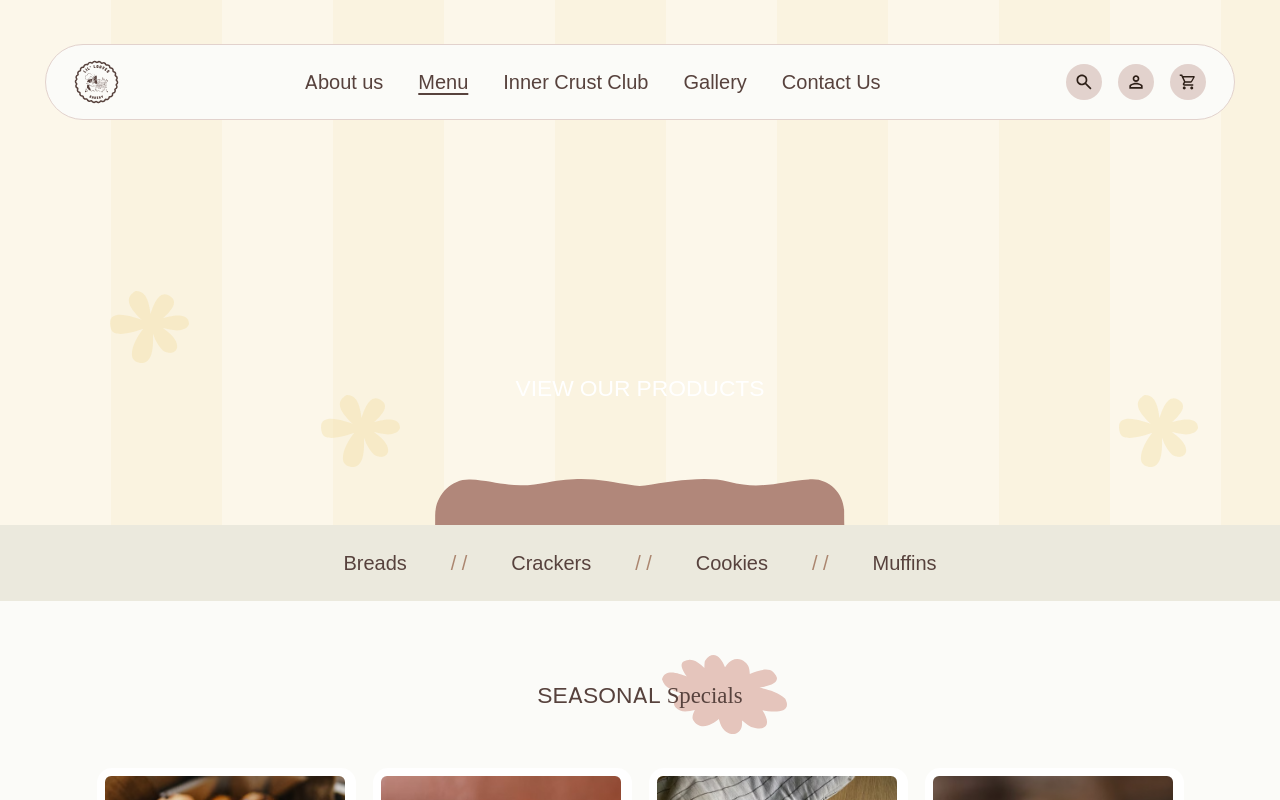
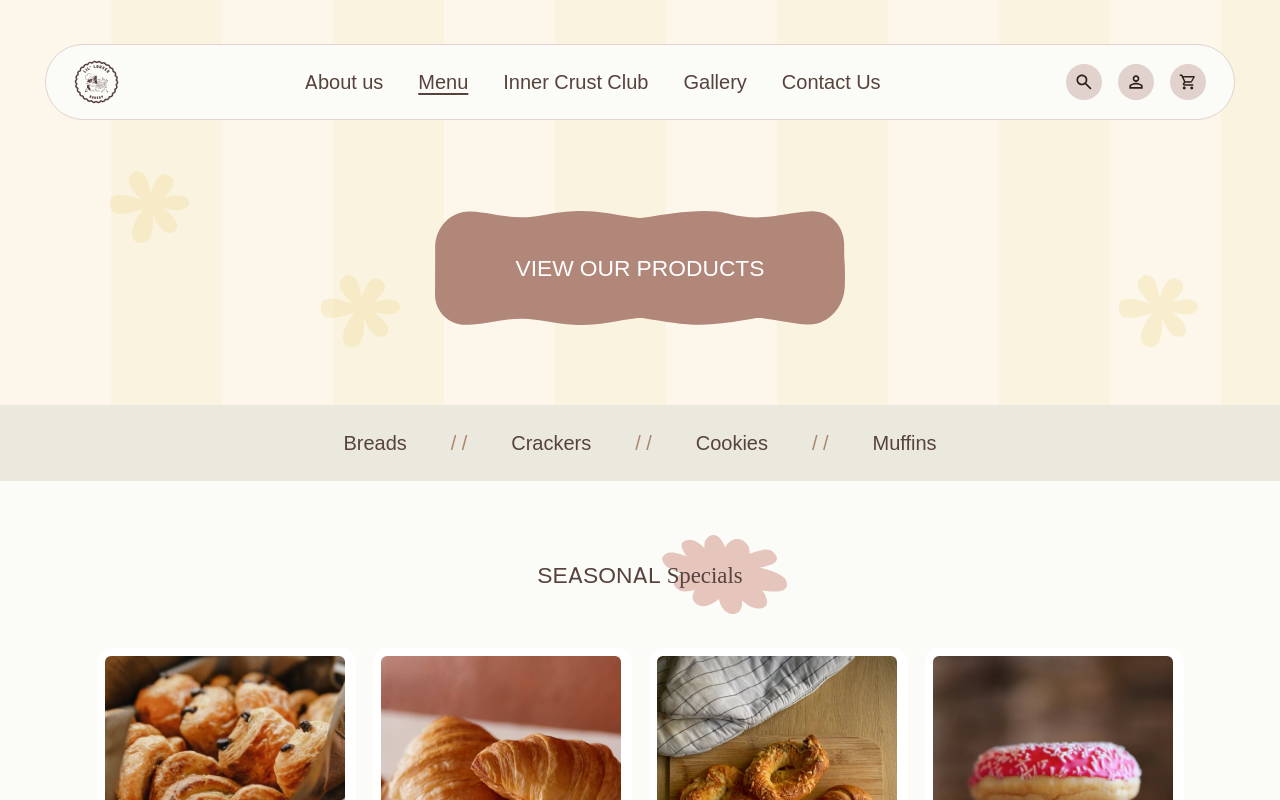
Before and after one commit to tusharjain2001/LilLoaves, a React (Vite) app: page /menu in a window 1280 px wide. Shown: the top 800 px of the page. Built offline with nearby package versions, Linux system fonts and the light colour scheme; a web font is replaced by a local one.

Commit message:
Fix flex shrink on home content columns and menu hero placement

```diff
--- a/src/pages/Home.jsx
+++ b/src/pages/Home.jsx
@@ -263,8 +263,8 @@ export default function Home() {
 
       {/* WHO ARE WE */}
       <section className="w-full bg-cream px-[16px] py-[60px] lg:py-[100px]">
-        <div className="mx-auto flex w-full max-w-[1024px] flex-col items-center gap-[52px] lg:flex-row lg:items-center lg:justify-center lg:gap-[82px]">
-          <div className="flex w-full flex-col gap-[29px] text-cocoa lg:w-[691px]">
+        <div className="mx-auto flex w-full max-w-[1188px] flex-col items-center gap-[52px] lg:flex-row lg:items-center lg:justify-center lg:gap-[82px]">
+          <div className="flex w-full flex-col gap-[29px] text-cocoa lg:w-[691px] lg:shrink-0">
             <p className="font-ligema text-[19px] uppercase lg:text-[22.8px]">
               who are we
             </p>
@@ -302,7 +302,7 @@ export default function Home() {
             <img
               src={stickerSmiley}
               alt=""
-              className="absolute -left-[6px] -top-[24px] h-[85px] w-[74px] lg:-left-[5px] lg:-top-[24px] lg:h-[97px] lg:w-[85px]"
+              className="absolute -left-[6px] -top-[24px] h-[85px] w-[74px] lg:left-[35px] lg:-top-[41px] lg:h-[97px] lg:w-[85px]"
             />
             <img
               src={ribbonTape}
@@ -372,12 +372,12 @@ export default function Home() {
 
       {/* TESTIMONIAL */}
       <section className="relative w-full bg-cream px-[16px] py-[60px] lg:py-[100px]">
-        <div className="mx-auto flex w-full max-w-[1024px] flex-col gap-[25px] lg:flex-row lg:items-center lg:justify-center lg:gap-[82px]">
-          <div className="relative flex flex-col gap-[25px] lg:w-[602px] lg:gap-[67px]">
+        <div className="mx-auto flex w-full max-w-[1201px] flex-col gap-[25px] lg:flex-row lg:items-center lg:justify-center lg:gap-[82px]">
+          <div className="relative flex flex-col gap-[25px] lg:w-[602px] lg:shrink-0 lg:gap-[67px]">
             <img
               src={iconQuotes}
               alt=""
-              className="hidden h-[61px] w-[61px] lg:absolute lg:-left-[85px] lg:-top-[35px] lg:block"
+              className="hidden h-[61px] w-[61px] lg:absolute lg:-left-[24px] lg:top-[63px] lg:block"
             />
             <div className="flex flex-col gap-[21px] text-cocoa lg:gap-[34px]">
               <p className="font-ligema text-[19px] uppercase lg:text-[22.8px]">
@@ -409,7 +409,7 @@ export default function Home() {
             </div>
           </div>
 
-          <div className="flex flex-col items-center gap-[25px] lg:w-[517px]">
+          <div className="flex flex-col items-center gap-[25px] lg:w-[517px] lg:shrink-0">
             <img
               src={photoTestimonial}
               alt="Slicing a freshly baked loaf of sourdough"
--- a/src/pages/Menu.jsx
+++ b/src/pages/Menu.jsx
@@ -37,11 +37,13 @@ const HERO_FLOWERS_MOBILE = [
   { left: 346, top: 271 },
 ];
 
+/* Figma's 405px hero band contains the navbar; here the navbar is a separate
+   in-flow element (120px), so the band and everything inside it shifts up by that. */
 const HERO_FLOWERS_DESKTOP = [
-  { left: 110, top: 171 },
-  { left: 1348.41, top: 171 },
-  { left: 321, top: 275 },
-  { left: 1119.41, top: 275 },
+  { left: 110, top: 51 },
+  { left: 1348.41, top: 51 },
+  { left: 321, top: 155 },
+  { left: 1119.41, top: 155 },
 ];
 
 const SPECIALS = [
@@ -347,7 +349,7 @@ export default function Menu() {
     <main className="w-full overflow-x-hidden bg-cream">
       {/* HERO */}
       <section className={`relative w-full overflow-hidden ${HERO_STRIPES}`}>
-        <div className="relative mx-auto h-[360px] w-full max-w-[1440px] lg:h-[405px]">
+        <div className="relative mx-auto h-[360px] w-full max-w-[1440px] lg:h-[285px]">
           <div className="lg:hidden">
             {HERO_FLOWERS_MOBILE.map((f, i) => (
               <img
@@ -371,12 +373,14 @@ export default function Menu() {
             ))}
           </div>
 
-          <div className="absolute left-1/2 top-[154px] h-[86px] w-[310px] -translate-x-1/2 lg:top-[211px] lg:h-[114px] lg:w-[410px]">
-            <div className="absolute inset-0 grid place-items-center">
-              <div className="h-[310px] w-[86px] rotate-90 lg:h-[410px] lg:w-[114px]">
-                <img src={blobButton} alt="" className="h-full w-full" />
-              </div>
-            </div>
+          <div className="absolute left-1/2 top-[154px] h-[86px] w-[310px] -translate-x-1/2 lg:top-[91px] lg:h-[114px] lg:w-[410px]">
+            {/* Blob art is drawn vertically in Figma; rotate it a quarter turn and
+                pin it to the button's centre so it sits behind the label. */}
+            <img
+              src={blobButton}
+              alt=""
+              className="absolute left-1/2 top-1/2 h-[310px] w-[86px] max-w-none -translate-x-1/2 -translate-y-1/2 rotate-90 lg:h-[410px] lg:w-[114px]"
+            />
             <p className="relative grid h-full place-items-center px-[16px] text-center font-ligema text-[15.2px] uppercase text-white lg:text-[22.8px]">
               VIEW OUR Products
             </p>
```
